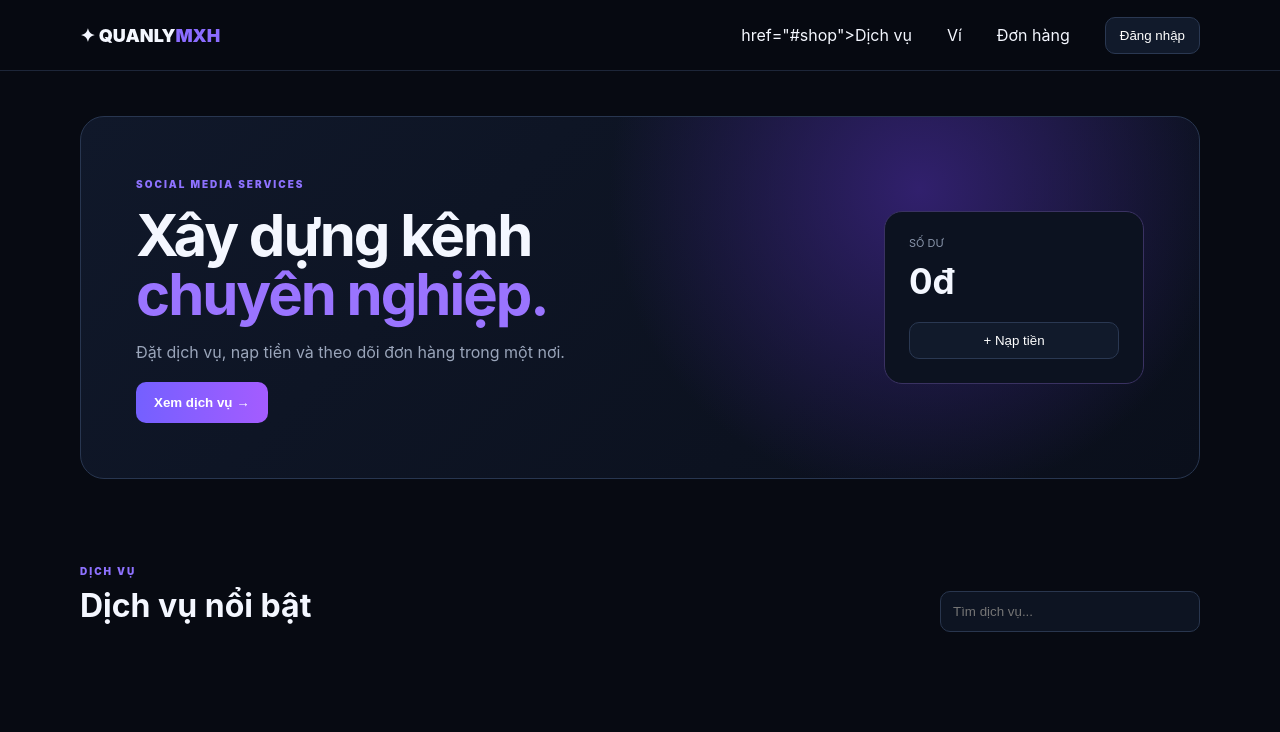
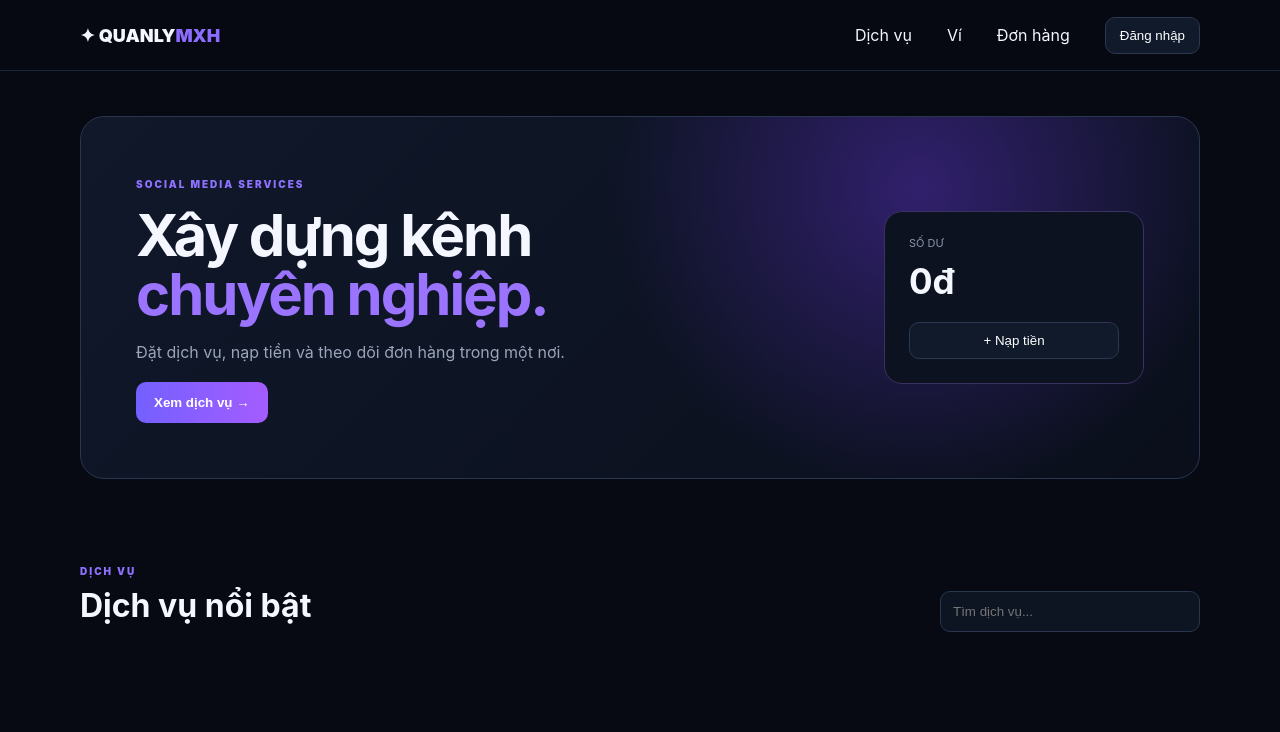
Before and after one commit to nampro2466w/nambufftim, a website: page public/index.html in a window 1280 px wide. Shown: the top 732 px of the page. Drawn offline with Linux system fonts and the light colour scheme; no server answers.

Commit message:
Update index.html

```diff
--- a/public/index.html
+++ b/public/index.html
@@ -2,7 +2,7 @@
 <html lang="vi"><head><meta charset="utf-8"><meta name="viewport" content="width=device-width,initial-scale=1">
 <title>SocialHub</title><link rel="stylesheet" href="style.css"></head>
 <body>
-<header><div class="wrap nav"><a class="logo" href="#">✦ QUANLY<span>MXH</span></a> href="#shop">Dịch vụ</a><a href="#wallet">Ví</a><a href="#orders">Đơn hàng</a></nav><div id="userArea"><button onclick="openAuth()">Đăng nhập</button></div></div></header>
+<header><div class="wrap nav"><a class="logo" href="#">✦ QUANLY<span>MXH</span></a> <a href="#shop">Dịch vụ</a><a href="#wallet">Ví</a><a href="#orders">Đơn hàng</a></nav><div id="userArea"><button onclick="openAuth()">Đăng nhập</button></div></div></header>
 <main class="wrap">
 <section class="hero"><div><small>SOCIAL MEDIA SERVICES</small><h1>Xây dựng kênh<br><em>chuyên nghiệp.</em></h1><p>Đặt dịch vụ, nạp tiền và theo dõi đơn hàng trong một nơi.</p><button class="primary" onclick="document.getElementById('shop').scrollIntoView()">Xem dịch vụ →</button></div><div class="heroCard"><span>SỐ DƯ</span><b id="heroBal">0đ</b><button onclick="openDeposit()">+ Nạp tiền</button></div></section>
 <section id="shop"><div class="title"><div><small>DỊCH VỤ</small><h2>Dịch vụ nổi bật</h2></div><input id="q" oninput="renderServices()" placeholder="Tìm dịch vụ..."></div><div id="services" class="grid"></div></section>
```
